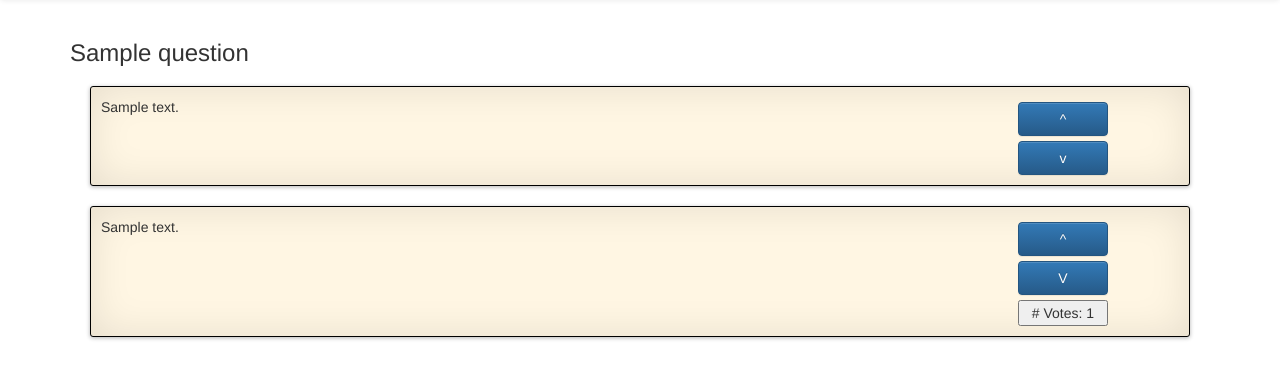
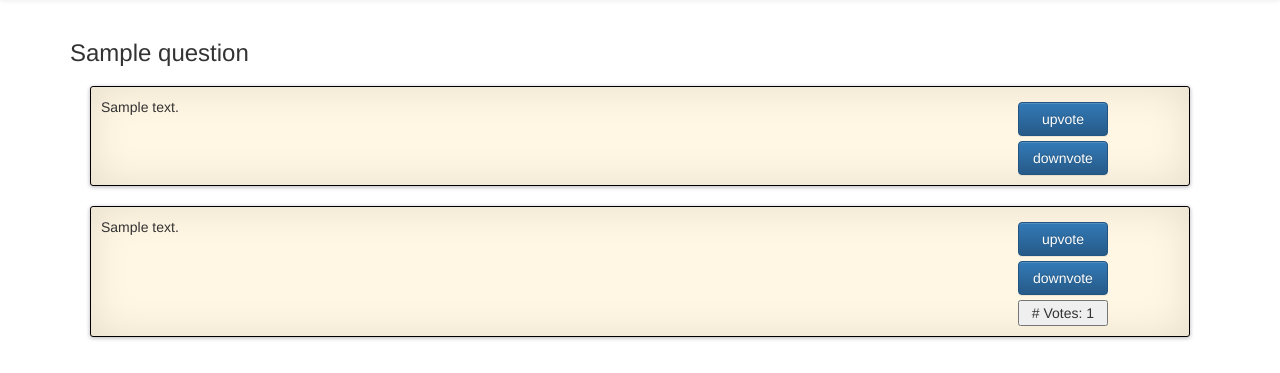
Before and after one commit to MackHartley/scratchQs, a Django app: page /scratchQs/1/ in a window 1280 px wide. Shown: the part 52-425 px from the top of the page. Run offline with Django 3.2, Linux system fonts and the light colour scheme; tables that the repository leaves empty hold one stand-in row (values such as "Sample post"); some libraries are stand-ins or nearby versions.

Commit message:
upvoting question is working now

```diff
--- a/scratchQsDjango/scratchQs/templates/scratchQs/answer_page.html
+++ b/scratchQsDjango/scratchQs/templates/scratchQs/answer_page.html
@@ -58,8 +58,8 @@
                     <p class="questionContent">{{content}}</p>
                 </div>
                 <div class="options">
-                    <button class="btn btn-primary upvote">^</button>
-                    <button class="btn btn-primary downvote">v</button>
+                    <button class="btn btn-primary upvote">upvote</button>
+                    <button class="btn btn-primary downvote">downvote</button>
                 </div>
             </div>
         </div>
@@ -72,8 +72,8 @@
 
                     </div>
                     <div class="options">
-                        <button class="btn btn-primary upvote">^</button>
-                        <button class="btn btn-primary downvote">V</button>
+                        <button class="btn btn-primary upvote">upvote</button>
+                        <button class="btn btn-primary downvote">downvote</button>
                         <button class = "answerVote"># Votes: {{answer.votes}}
                     </div>
 
--- a/scratchQsDjango/scratchQs/views.py
+++ b/scratchQsDjango/scratchQs/views.py
@@ -73,6 +73,16 @@ def community_questions(request, community_id):
 
 
 # The next functions all expect POST requests
+def upvote_question(request):
+	parent_question_id = request.POST.get("question_id")
+	print(parent_question_id)
+	parent_question = Question.objects.get(pk=parent_question_id)
+	parent_question.votes = parent_question.votes+1
+	parent_question.save()
+	response = {"status" : 200, "question_id" : parent_question.pk, "title":parent_question.title, "content": parent_question.content, "votes": parent_question.votes}
+	return HttpResponse(json.dumps(response), content_type="application/json")
+
+
 def add_question(request):
 	questionTitle = request.POST.get("title")
 	questionContent = request.Post.get("content")
--- a/scratchQsDjango/scratchQsDjango/urls.py
+++ b/scratchQsDjango/scratchQsDjango/urls.py
@@ -27,5 +27,6 @@ urlpatterns = [
     url(r'^scratchQs/(?P<question_id>[0-9]+)/$', scratchq_views.answers, name="answers"),
     url(r'^scratchQs/community/(?P<community_id>[0-9]+)/$', scratchq_views.community_questions, name="community_questions"),
     url(r'^scratchQs/signup', scratchq_views.signup, name="signup"),
+    url(r'^upvote_question', scratchq_views.upvote_question, name="upvote_question"),
     # url(r'^scratchQs/loginn/$', auth_views.login, name='login'), #still working
 ]
```
Also changed, not shown: scratchQsDjango/scratchQs/templates/scratchQs/index.html (+52 -2 lines).
